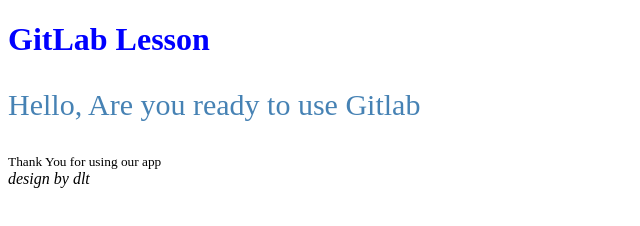
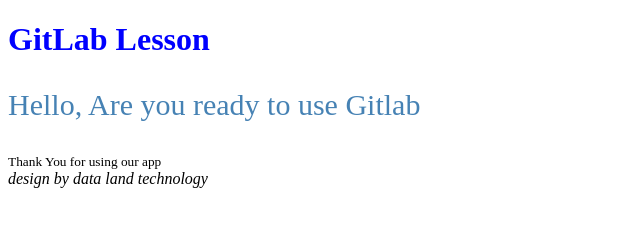
Before and after one commit to RangoSeto/githublesson1, a plain HTML site: page index.html in a window 1280 px wide. Shown: the whole page, without its empty margins (0-640 px from the left). Drawn offline with Linux system fonts and the light colour scheme.

Commit message:
M from githubsite dlt index.html

```diff
--- a/index.html
+++ b/index.html
@@ -16,6 +16,6 @@
     <h1>GitLab Lesson</h1>
     <p>Hello, Are you ready to use Gitlab</p>
     <small>Thank You for using our app</small>
-    <address>design by dlt</address>
+    <address>design by data land technology</address>
 </body>
 </html>
```
